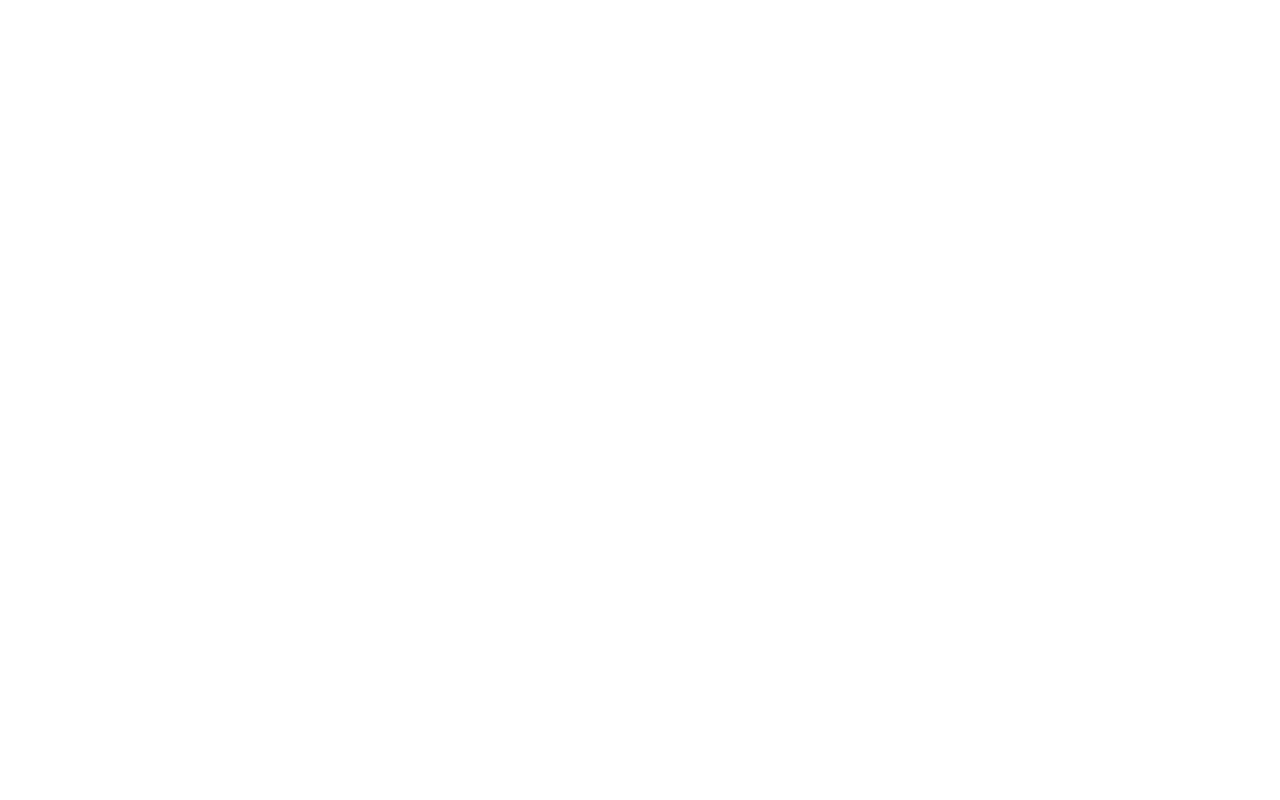
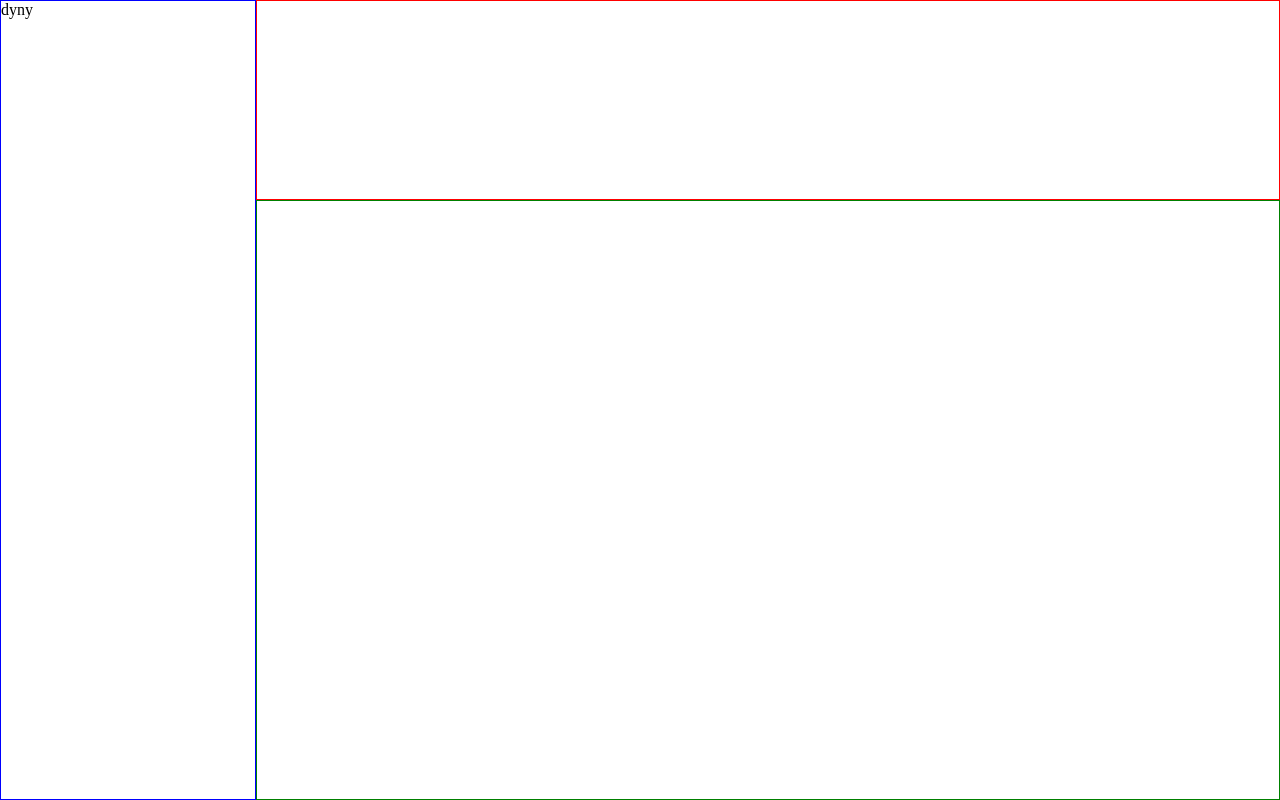
Before and after one commit to AliHassanL12/dashboard-page, a plain HTML site: page index.html in a window 1280 px wide. Drawn offline with Linux system fonts and the light colour scheme.

Commit message:
Create grid page layout

```diff
--- a/index.html
+++ b/index.html
@@ -7,6 +7,17 @@
     <title>Dashboard Project</title>
 </head>
 <body>
+    <div class="container">
+        <div class="sidebar">
+            dyny
+        </div>
+        <div class="header">
+
+        </div>
+        <div class="main-content">
+
+        </div>
+    </div>
 
 </body>
 </html>
--- a/styles.css
+++ b/styles.css
@@ -0,0 +1,27 @@
+* {
+    margin: 0;
+    padding: 0;
+    box-sizing: border-box;
+}
+
+.container {
+    display: grid;
+    grid-template-columns: 1fr 4fr;
+    grid-template-rows: 1fr 3fr;
+    height: 100vh;
+}
+
+.sidebar {
+    border: 1px solid blue;
+    grid-row: 1 / 3;
+}
+
+.header {
+    border: 1px solid red;
+    grid-column: 2 / 3;
+}
+
+.main-content {
+    border: 1px solid green;
+    grid-column: 2 / 3;
+}
```
